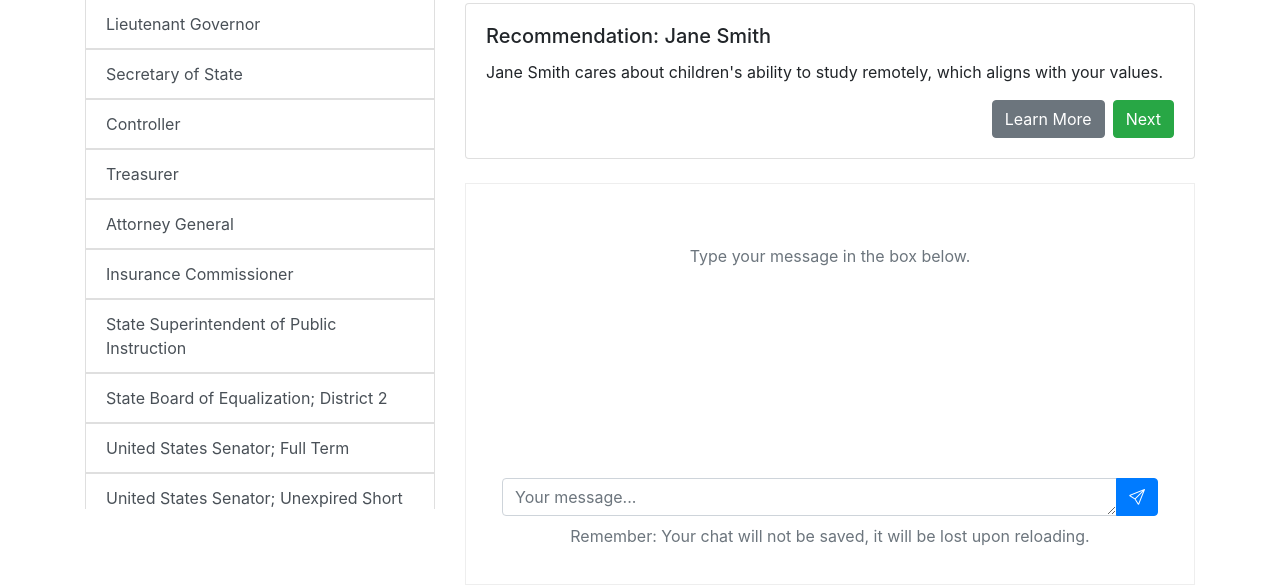
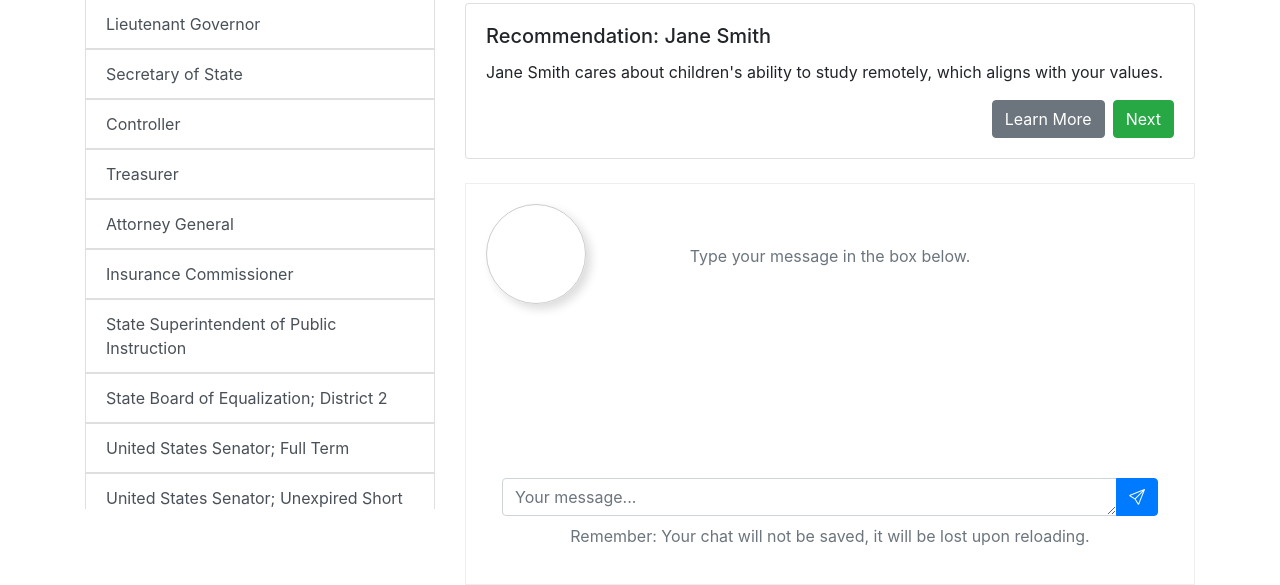
Before and after one commit to tedai-hackathon/VoteWise, a Flask app: page /race/1 in a window 1280 px wide. Shown: the part 464-1049 px from the top of the page. Run offline with Flask 3, Linux system fonts and the light colour scheme; parts of the project's set-up code (start-up, migrations or seed data) failed here and were passed over; some libraries are stand-ins or nearby versions; grey boxes are pictures that could not be loaded.

Commit message:
cleaning up style

```diff
--- a/static/style.css
+++ b/static/style.css
@@ -72,6 +72,9 @@
     width: 100px;
     height: 100px;
     overflow: hidden;
+    border-radius:50px;
+    border:1px solid #ccc;
+    box-shadow: 5px 5px 10px #ddd;
 }
 
 /* Style for the video */
--- a/templates/chat.html
+++ b/templates/chat.html
@@ -2,7 +2,7 @@
 <div class="container align-items-center" style="border: 1px solid #eee; padding: 20px;">
     <div class="box justify-content-center" >
         <div id="avatar" style="margin-bottom: -100px">
-            <div class="video-container" style="border-radius:50px">
+            <div class="video-container">
                 <video id="avatar-video" loop muted>
                     <source src="/static/avatar.mp4" type="video/mp4">
                     Your browser does not support the video tag.
```
